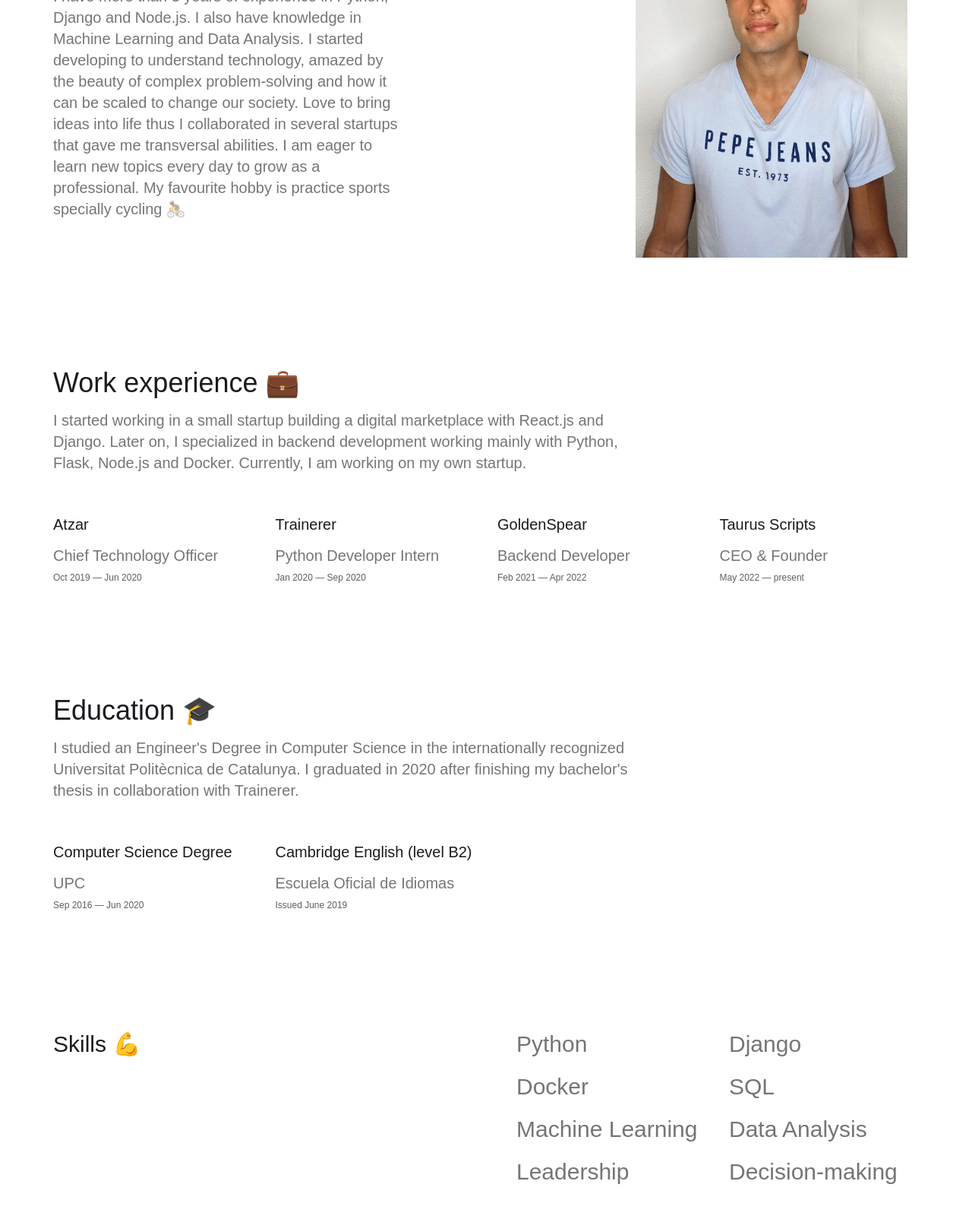
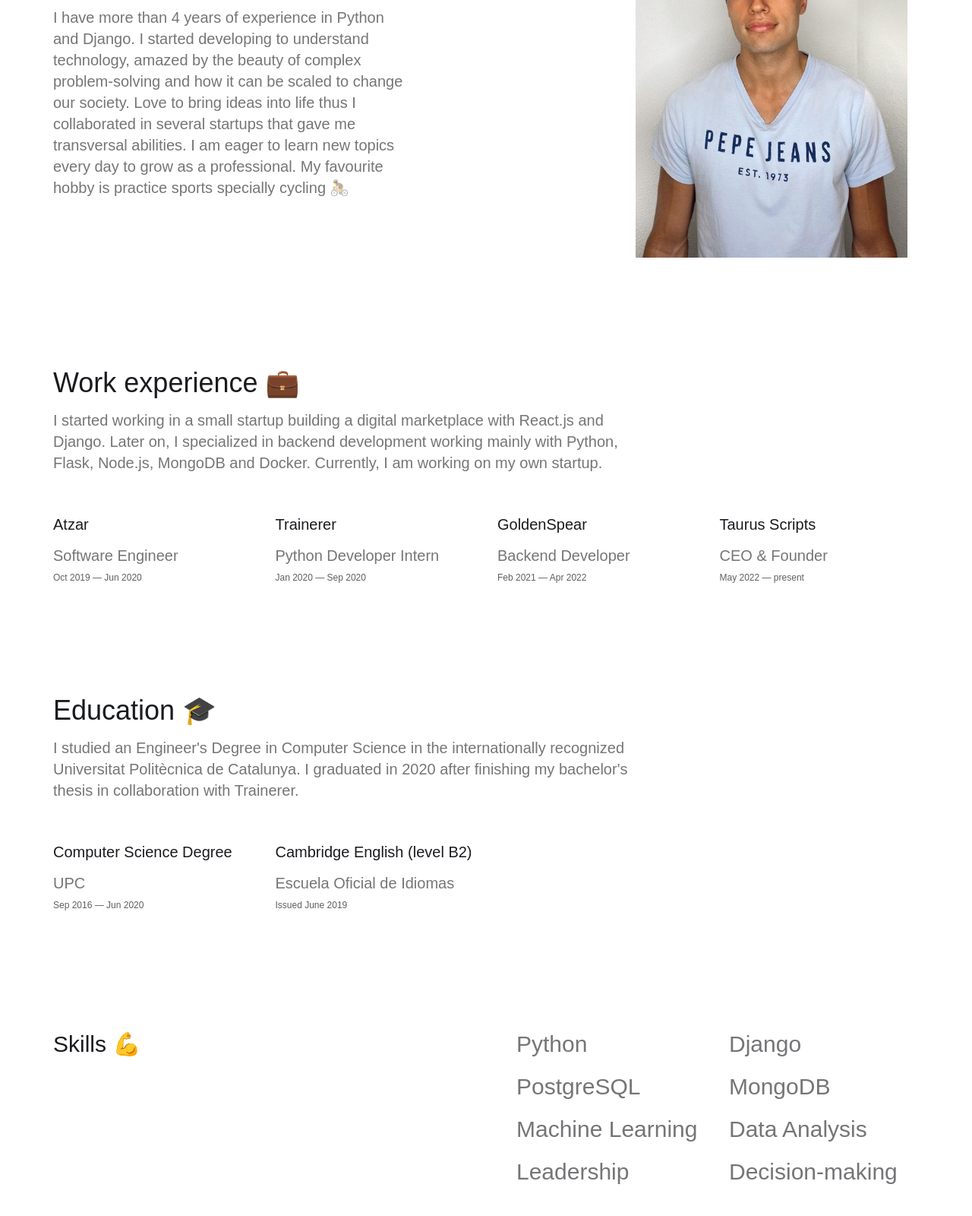
Before and after one commit to davidmingueza98/portfolio-web, a plain HTML site: page index.html in a window 1280 px wide. Shown: the part 710-2310 px from the top of the page at 76% size. Drawn offline with nearby package versions, Linux system fonts and the light colour scheme; a script that the page names is missing.

Commit message:
improve skills and texts

```diff
--- a/css/davids-portfolio-19fc81.webflow.css
+++ b/css/davids-portfolio-19fc81.webflow.css
@@ -246,6 +246,14 @@ figcaption {
 .paragraph-light {
   opacity: .6;
   text-align: left;
+  align-self: auto;
+  font-family: Hind, sans-serif;
+  font-size: 20px;
+}
+
+.paragraph-light-centered {
+  opacity: .6;
+  text-align: center;
   align-self: auto;
   font-family: Hind, sans-serif;
   font-size: 20px;
--- a/index.html
+++ b/index.html
@@ -65,21 +65,21 @@
       <div class="w-layout-grid about-intro-grid">
         <div id="w-node-_67b99733-121d-8a0a-1622-4e4b2f260651-deb1a97d" class="about-head-text-wrap">
           <h2 class="hi-there-heading">About me ✋</h2>
-          <p class="paragraph-light">I have more than 3 years of experience in Python, Django and Node.js. I also have knowledge in Machine Learning and Data Analysis. I started developing to understand technology, amazed by the beauty of complex problem-solving and how it can be scaled to change our society. Love to bring ideas into life thus I collaborated in several startups that gave me transversal abilities. I am eager to learn new topics every day to grow as a professional. My favourite hobby is practice sports specially cycling 🚴<br></p>
+          <p class="paragraph-light">I have more than 4 years of experience in Python and Django. I started developing to understand technology, amazed by the beauty of complex problem-solving and how it can be scaled to change our society. Love to bring ideas into life thus I collaborated in several startups that gave me transversal abilities. I am eager to learn new topics every day to grow as a professional. My favourite hobby is practice sports specially cycling 🚴<br></p>
         </div><img src="images/profile_picture.jpg" sizes="(max-width: 479px) 100vw, (max-width: 636px) 95vw, (max-width: 991px) 605px, 28vw" srcset="images/profile_picture-p-500.jpg 500w, images/profile_picture.jpg 605w" id="w-node-_67b99733-121d-8a0a-1622-4e4b2f260658-deb1a97d" alt="">
       </div>
     </div>
     <div class="container">
       <div class="education-headline-wrap">
         <h2 class="heading">Work experience 💼</h2>
-        <p class="paragraph-light">I started working in a small startup building a digital marketplace with React.js and Django. Later on, I specialized in backend development working mainly with Python, Flask, Node.js and Docker. Currently, I am working on my own startup.</p>
+        <p class="paragraph-light">I started working in a small startup building a digital marketplace with React.js and Django. Later on, I specialized in backend development working mainly with Python, Flask, Node.js, MongoDB and Docker. Currently, I am working on my own startup.</p>
       </div>
       <div class="w-layout-grid education-grid">
         <div id="w-node-dff26f68-5731-3efa-d3dd-8f65c72d8fc9-deb1a97d" class="education-element-wrap">
           <div class="position-name-text">
             <a href="https://www.linkedin.com/company/atzar/" target="_blank" class="link">Atzar</a>
           </div>
-          <div class="paragraph-light cc-position-name">Chief Technology Officer</div>
+          <div class="paragraph-light cc-position-name">Software Engineer</div>
           <div class="paragraph-tiny cc-paragraph-tiny-light">Oct 2019 — Jun 2020<br></div>
         </div>
         <div id="w-node-dff26f68-5731-3efa-d3dd-8f65c72d8fd1-deb1a97d" class="education-element-wrap">
@@ -131,13 +131,13 @@
         <div id="w-node-abb5ca2a-8f81-75f1-da27-c92093ea7f89-deb1a97d" class="w-layout-grid services-items-grid">
           <div id="w-node-abb5ca2a-8f81-75f1-da27-c92093ea7f8a-deb1a97d">
             <div class="service-name-text">Python</div>
-            <div class="service-name-text">Docker</div>
+            <div class="service-name-text">PostgreSQL</div>
             <div class="service-name-text">Machine Learning</div>
             <div class="service-name-text">Leadership</div>
           </div>
           <div id="w-node-abb5ca2a-8f81-75f1-da27-c92093ea7f93-deb1a97d">
             <div class="service-name-text">Django</div>
-            <div class="service-name-text">SQL</div>
+            <div class="service-name-text">MongoDB</div>
             <div class="service-name-text">Data Analysis</div>
             <div class="service-name-text">Decision-making</div>
           </div>
@@ -165,7 +165,7 @@
         <a href="https://github.com/davidmingueza98/ork-island" target="_blank" class="work-image cc-work-3 w-inline-block"></a>
         <div class="work-description">
           <a href="https://github.com/davidmingueza98/ork-island" target="_blank" class="project-name-link">Ork Island</a>
-          <div class="paragraph-light">Automated player implementing a strategy based on path-finding algorithms</div>
+          <div class="paragraph-light-centered">Automated player implementing a strategy based on path-finding algorithms</div>
         </div>
       </div>
       <div id="w-node-dff26f68-5731-3efa-d3dd-8f65c72d8fbb-deb1a97d">
```
